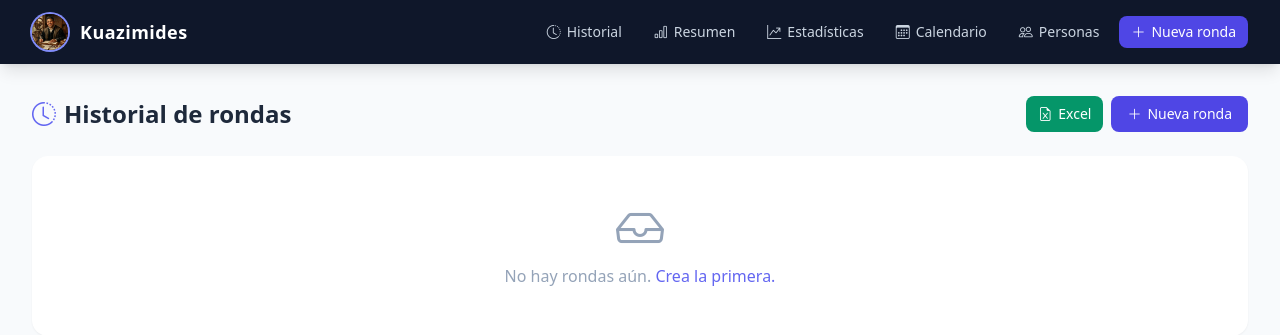
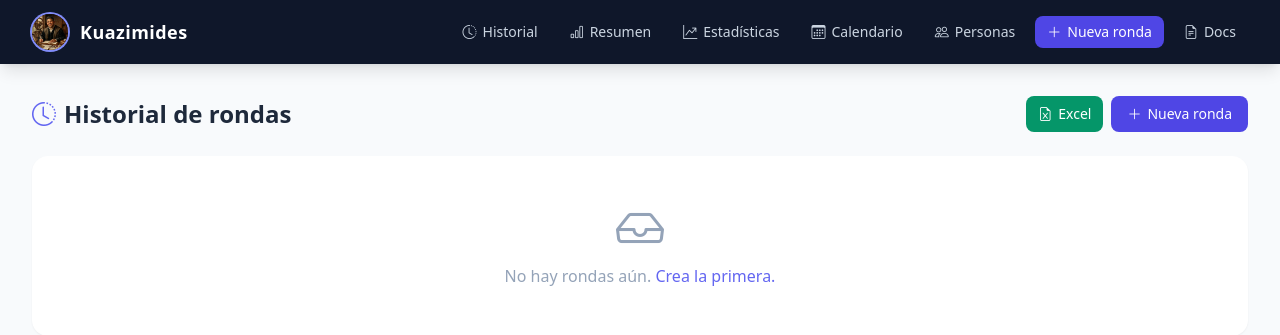
Before and after one commit to JulianDavidGamboa/apuesta, a Python web app: template templates/index.html in a window 1280 px wide. Shown: the top 335 px of the page. Run offline with Jinja, Linux system fonts and the light colour scheme; the template is opened without the code that fills it, so the values that code supplies are empty; some libraries are stand-ins or nearby versions.

Commit message:
feat(nav): add Google Docs link

```diff
--- a/templates/base.html
+++ b/templates/base.html
@@ -69,6 +69,10 @@
                   {{ 'bg-indigo-400 text-white' if ep == 'nueva_ronda' else 'bg-indigo-600 text-white hover:bg-indigo-500' }}">
           <i class="bi bi-plus-lg"></i> Nueva ronda
         </a>
+        <a href="https://docs.google.com/document/d/1uYGqfkzYCspucwf3HZQSmRgHaCZkfYv8CQwTBT4mBfU/edit?tab=t.0" target="_blank"
+           class="flex items-center gap-1.5 px-3 py-1.5 rounded-lg text-sm text-slate-300 hover:text-white hover:bg-slate-700 transition">
+          <i class="bi bi-file-earmark-text"></i> Docs
+        </a>
       </div>
 
       <!-- Mobile menu button -->
@@ -104,6 +108,10 @@
       <a href="{{ url_for('nueva_ronda') }}" class="flex items-center gap-2 px-3 py-2 rounded-lg text-sm font-medium transition
          {{ 'bg-indigo-400 text-white' if ep == 'nueva_ronda' else 'bg-indigo-600 text-white' }}">
         <i class="bi bi-plus-lg"></i> Nueva ronda
+      </a>
+      <a href="https://docs.google.com/document/d/1uYGqfkzYCspucwf3HZQSmRgHaCZkfYv8CQwTBT4mBfU/edit?tab=t.0" target="_blank"
+         class="flex items-center gap-2 px-3 py-2 rounded-lg text-slate-300 hover:bg-slate-700 hover:text-white text-sm transition">
+        <i class="bi bi-file-earmark-text"></i> Docs
       </a>
     </div>
   </div>
```
